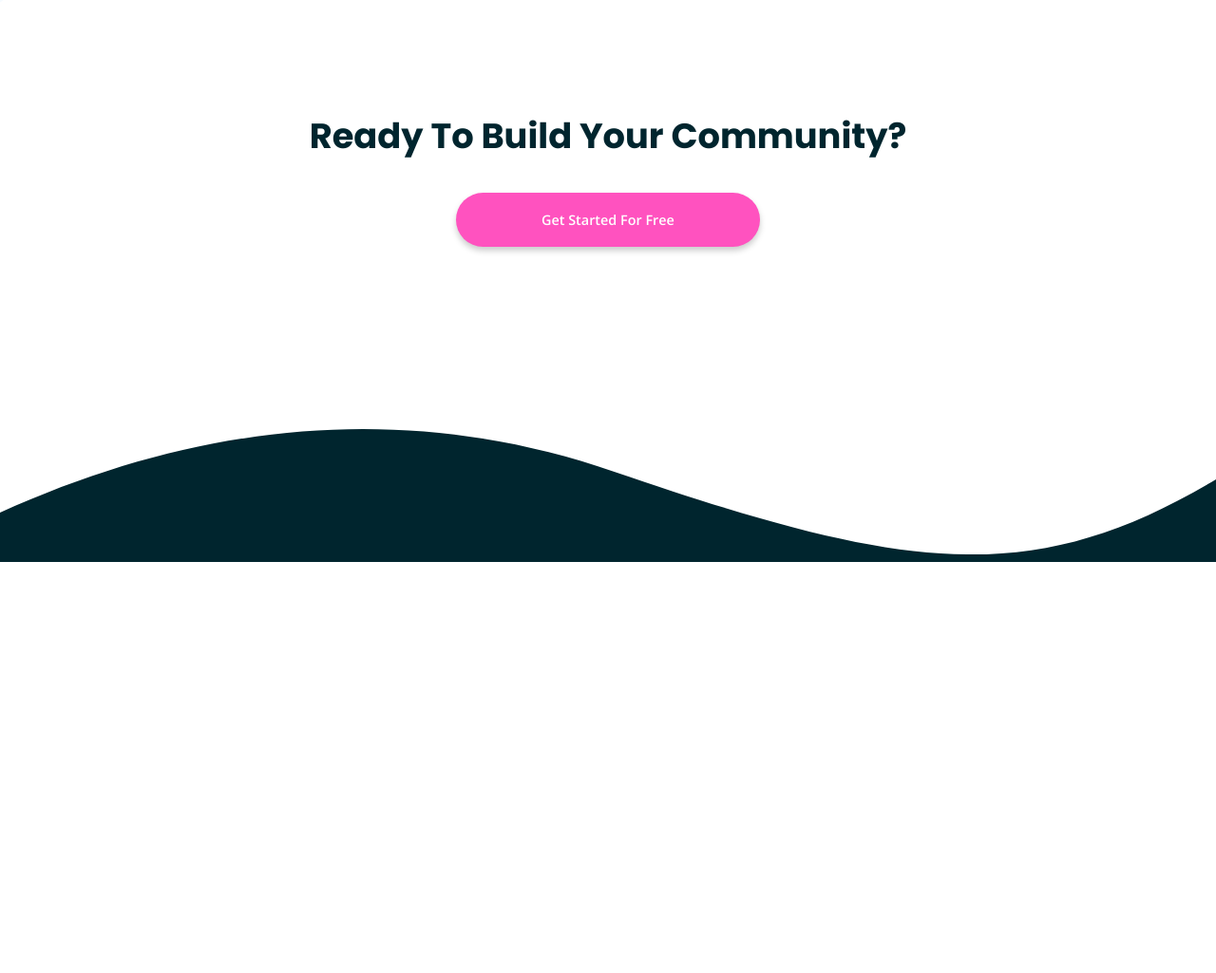
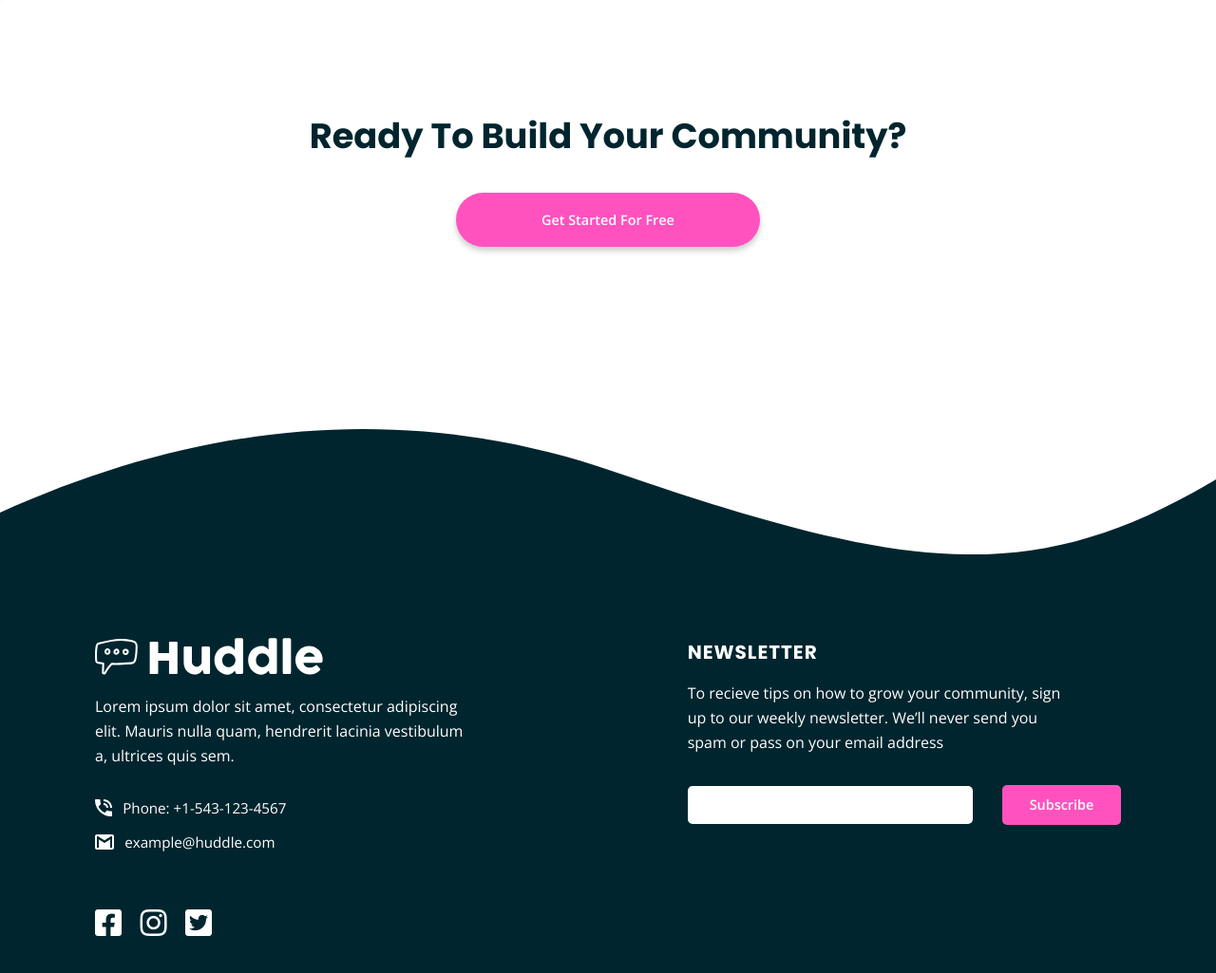
Before and after one commit to luisPolanco25/huddle-landing-page-with-curved-sections, a plain HTML site: page index.html in a window 1280 px wide. Shown: the part 3174-4199 px from the top of the page at 95% size. Before the commit the page ends 3766 px from the top, so only its background shows below. Drawn offline with nearby package versions, Linux system fonts and the light colour scheme.

Commit message:
Index.js file completed, main design finished

```diff
--- a/index.html
+++ b/index.html
@@ -122,27 +122,61 @@
 
   <footer>
 
-    <div id="contact">
-    </div>
+    <div id="footer">
 
-    <div id="newsletter">
+      <div id="contact">
+
+        <img src="./images/logo.svg" id="logo" alt="Hoodle" />
+        <p>
+          Lorem ipsum dolor sit amet, consectetur adipiscing elit. Mauris nulla quam, hendrerit lacinia
+          vestibulum a, ultrices quis sem.
+        </p>
+
+        <div>
+          <img src="./images/icon-phone.svg" />
+          <span>Phone: +1-543-123-4567</span>
+        </div>
+
+        <div>
+          <img src="./images/icon-email.svg" />
+          <span>example@huddle.com</span>
+        </div>
+
+        <div id="social-media">
+          <a title="Facebook" id="facebook"
+            href="https://luispolanco25.github.io/huddle-landing-page-with-curved-sections">
+            <i class="fab fa-facebook-square"></i>
+          </a>
+          <a title="Instagram" id="instagram"
+            href="https://luispolanco25.github.io/huddle-landing-page-with-curved-sections">
+            <i class="fab fa-instagram"></i>
+          </a>
+          <a title="Twitter" id="twitter" href="https://luispolanco25.github.io/huddle-landing-page-with-curved-sections">
+            <i class="fab fa-twitter-square"></i>
+          </a>
+        </div>
+
+      </div>
+
+      <div id="newsletter">
+
+        <h3>Newsletter</h3>
+        <p>
+          To recieve tips on how to grow your community, sign up to our weekly newsletter. We’ll never
+          send you spam or pass on your email address
+        </p>
+        <form>
+          <input type="text" name="Email" aria-label="Email input" autocomplete="off" />
+          <button class="buttons">Subscribe</button>
+          <p id="email-validation"></p>
+        </form>
+      </div>
 
     </div>
 
   </footer>
 
-
-  <!-- Lorem ipsum dolor sit amet, consectetur adipiscing elit. Mauris nulla quam, hendrerit lacinia
-  vestibulum a, ultrices quis sem.
-
-  Phone: +1-543-123-4567
-  example@huddle.com
-
-  Newsletter
-  To recieve tips on how to grow your community, sign up to our weekly newsletter. We’ll never
-  send you spam or pass on your email address
-
-  Subscribe -->
+  <script type="module" src="./index.js"></script>
 
 </body>
 
--- /dev/null
+++ b/index.js
@@ -0,0 +1,32 @@
+(() => {
+
+    'use strict'
+
+    const emailRegex = /^[a-zA-Z0-9.!#$%&'*+/=?^_`{|}~-]+@[a-zA-Z0-9-]+(?:\.[a-zA-Z0-9-]+)*$/;
+
+    const form = document.querySelector('form');
+    const input = document.querySelector('input');
+    const p = document.querySelector('#email-validation');
+
+    form.addEventListener('submit', (e) => {
+        e.preventDefault();
+
+
+        if (!emailRegex.test(input.value)) {
+            input.style.border = '1px solid hsl(0, 100%, 63%)';
+            p.style.color = 'hsl(0, 100%, 63%)';
+            p.innerText = 'Check your email please';
+        } else {
+            input.style.border = '1px solid #00ff00';
+            p.style.color = '#00ff00';
+            p.innerText = 'Submission succesfully sent!';
+        }
+
+    });
+
+    input.addEventListener('keydown', () => {
+        p.innerText = '';
+        input.style.border = 'none';
+    })
+
+})()
--- a/styles.css
+++ b/styles.css
@@ -70,6 +70,11 @@ header {
     transition: all 300ms ease;
 }
 
+#header-button button:hover {
+    color: var(--light-pink);
+    border: 1px solid var(--light-pink);
+}
+
 main {
     display: flex;
     flex-direction: column;
@@ -118,6 +123,10 @@ main {
     box-shadow: 0px 4px 6px #ccc;
     cursor: pointer;
     transition: all 300ms ease;
+}
+
+.buttons:hover {
+    background-color: var(--light-pink);
 }
 
 #introduction img {
@@ -270,4 +279,104 @@ main {
 footer {
     background-color: var(--dark-cyan);
     color: white;
+    padding: 5rem;
+    display: flex;
+    justify-content: center;
 }
+
+#footer {
+    display: flex;
+    width: 1080px;
+    justify-content: space-between;
+}
+
+#footer #contact #logo {
+    filter: brightness(0) invert(1);
+}
+
+#footer h3 {
+    text-transform: uppercase;
+    letter-spacing: 1px;
+    font-family: var(--poppins);
+    font-weight: 700;
+    font-size: 1.25rem;
+}
+
+#footer p {
+    font-weight: 400;
+    width: 400px;
+    line-height: 1.6;
+    margin-top: 1rem;
+    margin-bottom: 2rem;
+}
+
+#footer #contact div img {
+    margin-right: 0.7rem;
+}
+
+#footer #contact div span {
+    font-size: 0.95rem;
+}
+
+#footer #contact div {
+    margin-bottom: 1rem;
+    display: flex;
+    align-items: center;
+}
+
+#footer #contact #social-media {
+    margin-bottom: 0;
+    margin-top: 3.3rem;
+    display: block;
+}
+
+#footer #contact #social-media a {
+    color: white;
+    text-decoration: none;
+    font-size: 2rem;
+    margin-right: 0.7rem;
+    transition: all 400ms ease;
+}
+
+#footer #contact #social-media #twitter {
+    margin-right: 0;
+}
+
+#footer #contact #social-media #facebook:hover {
+    color: #4267B2;
+}
+
+#footer #contact #social-media #instagram:hover {
+    color: #C13584;
+}
+
+#footer #contact #social-media #twitter:hover {
+    color: #1DA1F2;
+}
+
+
+#footer #newsletter form input {
+    outline: none;
+    border: none;
+    color: var(--dark-cyan);
+    font-family: var(--open);
+    font-size: 0.9rem;
+    font-weight: 400;
+    padding: 0.635rem;
+    border-radius: 5px;
+    width: 300px;
+    margin-right: 1.7rem;
+    padding-right: 2.8rem;
+}
+
+#footer #newsletter form button {
+    width: 125px;
+    box-shadow: none;
+    border-radius: 5px;
+    padding: 0.7rem;
+    margin-bottom: 0rem;
+}
+
+#email-validation {
+    font-size: 0.7em;
+}
```
